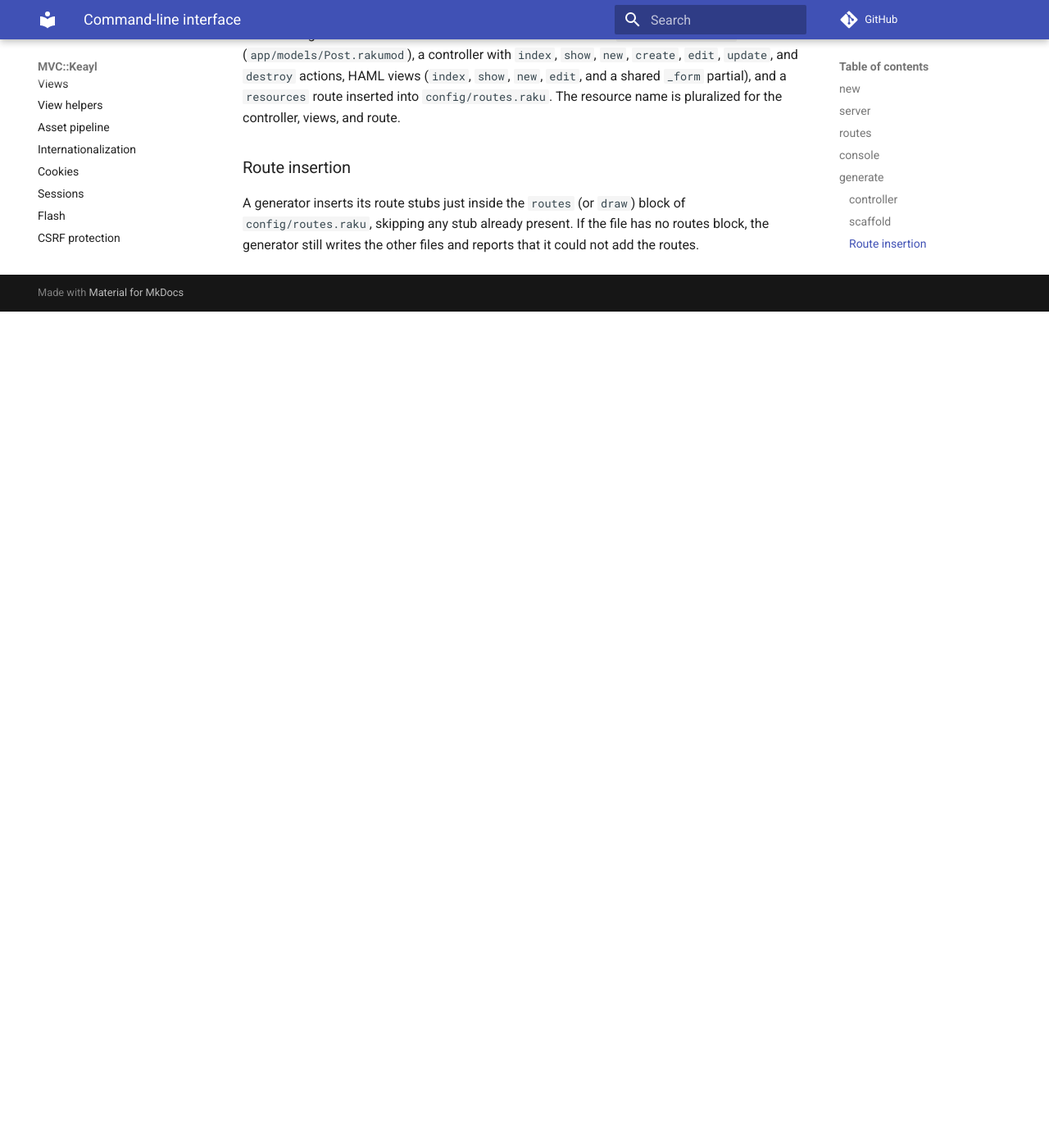
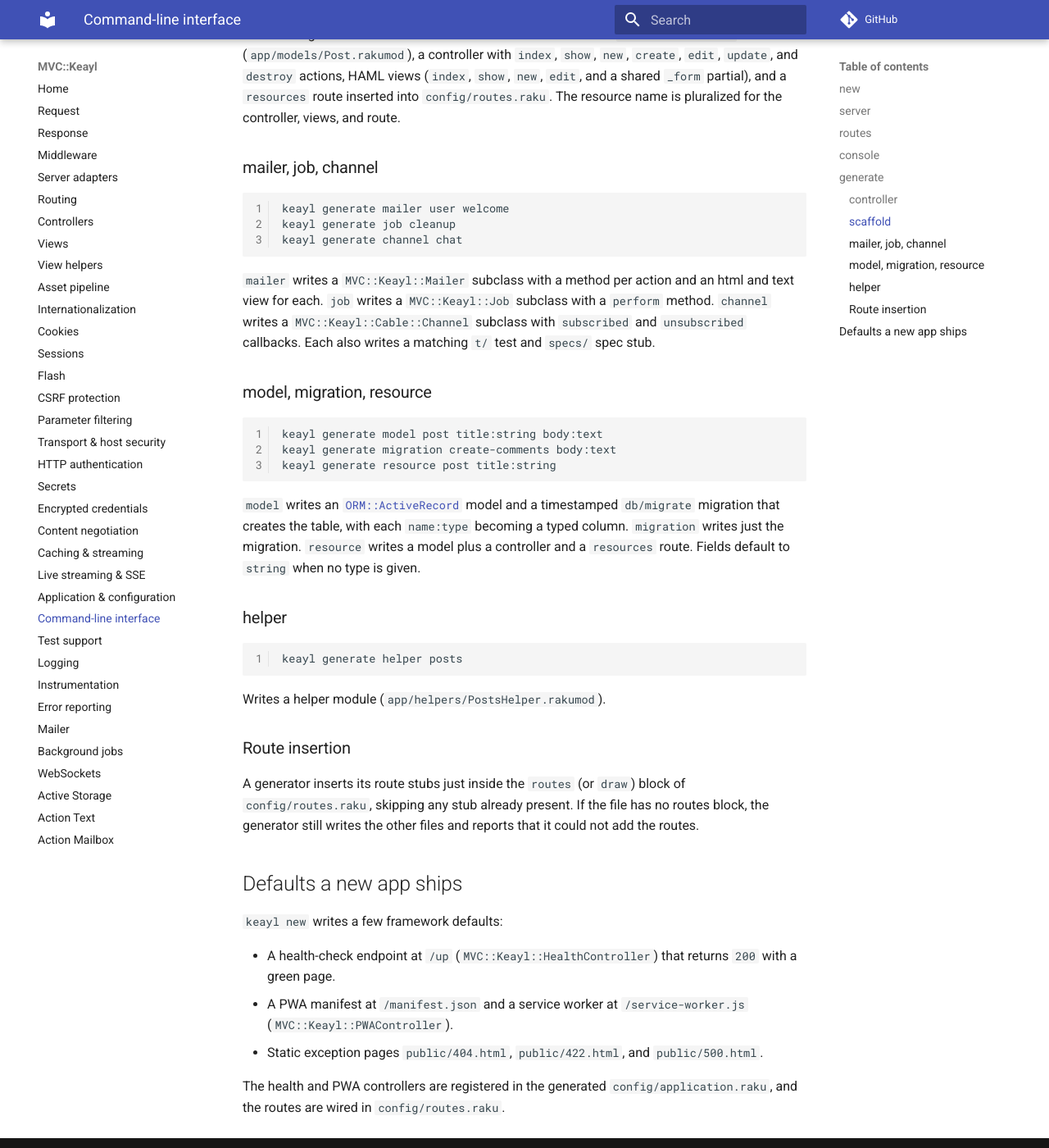
Before and after one commit to gdonald/MVC-Keayl, an MkDocs documentation site: the page built from docs-src/docs/cli.md, in a window 1280 px wide and 1400 px high, scrolled down 2315 px. Shown: the whole window at 82% size. Built offline with MkDocs 1.6.1 and Material for MkDocs 9.7.7, drawn with Linux system fonts in a browser that asks for light colours; comment, search, counter and statistics services are not loaded; before the commit the page ends 2695 px from its top, so only the background shows below that.

Commit message:
Add code generators

````diff
--- a/META6.json
+++ b/META6.json
@@ -30,6 +30,8 @@
     "MVC::Keayl::Adapter::Cro": "lib/MVC/Keayl/Adapter/Cro.rakumod",
     "MVC::Keayl::Adapter::Test": "lib/MVC/Keayl/Adapter/Test.rakumod",
     "MVC::Keayl::APIController": "lib/MVC/Keayl/APIController.rakumod",
+    "MVC::Keayl::HealthController": "lib/MVC/Keayl/HealthController.rakumod",
+    "MVC::Keayl::PWAController": "lib/MVC/Keayl/PWAController.rakumod",
     "MVC::Keayl::Assets": "lib/MVC/Keayl/Assets.rakumod",
     "MVC::Keayl::Assets::Serving": "lib/MVC/Keayl/Assets/Serving.rakumod",
     "MVC::Keayl::ActionText": "lib/MVC/Keayl/ActionText.rakumod",
--- a/docs-src/docs/cli.md
+++ b/docs-src/docs/cli.md
@@ -112,9 +112,59 @@
 partial), and a `resources` route inserted into `config/routes.raku`. The
 resource name is pluralized for the controller, views, and route.
 
+### mailer, job, channel
+
+```
+keayl generate mailer user welcome
+keayl generate job cleanup
+keayl generate channel chat
+```
+
+`mailer` writes a `MVC::Keayl::Mailer` subclass with a method per action and an
+html and text view for each. `job` writes a `MVC::Keayl::Job` subclass with a
+`perform` method. `channel` writes a `MVC::Keayl::Cable::Channel` subclass with
+`subscribed` and `unsubscribed` callbacks. Each also writes a matching `t/` test
+and `specs/` spec stub.
+
+### model, migration, resource
+
+```
+keayl generate model post title:string body:text
+keayl generate migration create-comments body:text
+keayl generate resource post title:string
+```
+
+`model` writes an [`ORM::ActiveRecord`](application.md) model and a timestamped
+`db/migrate` migration that creates the table, with each `name:type` becoming a
+typed column. `migration` writes just the migration. `resource` writes a model
+plus a controller and a `resources` route. Fields default to `string` when no
+type is given.
+
+### helper
+
+```
+keayl generate helper posts
+```
+
+Writes a helper module (`app/helpers/PostsHelper.rakumod`).
+
 ### Route insertion
 
 A generator inserts its route stubs just inside the `routes` (or `draw`) block of
 `config/routes.raku`, skipping any stub already present. If the file has no
 routes block, the generator still writes the other files and reports that it
 could not add the routes.
+
+## Defaults a new app ships
+
+`keayl new` writes a few framework defaults:
+
+- A health-check endpoint at `/up`
+  (`MVC::Keayl::HealthController`) that returns `200` with a green page.
+- A PWA manifest at `/manifest.json` and a service worker at `/service-worker.js`
+  (`MVC::Keayl::PWAController`).
+- Static exception pages `public/404.html`, `public/422.html`, and
+  `public/500.html`.
+
+The health and PWA controllers are registered in the generated
+`config/application.raku`, and the routes are wired in `config/routes.raku`.
````
Also changed, not shown: docs-src/docs/credentials.md (+1 -1 lines), docs-src/docs/helpers.md (+1 -1 lines), docs-src/docs/i18n.md (+4 -4 lines), docs-src/docs/routing.md (+3 -3 lines), 9 other files.
